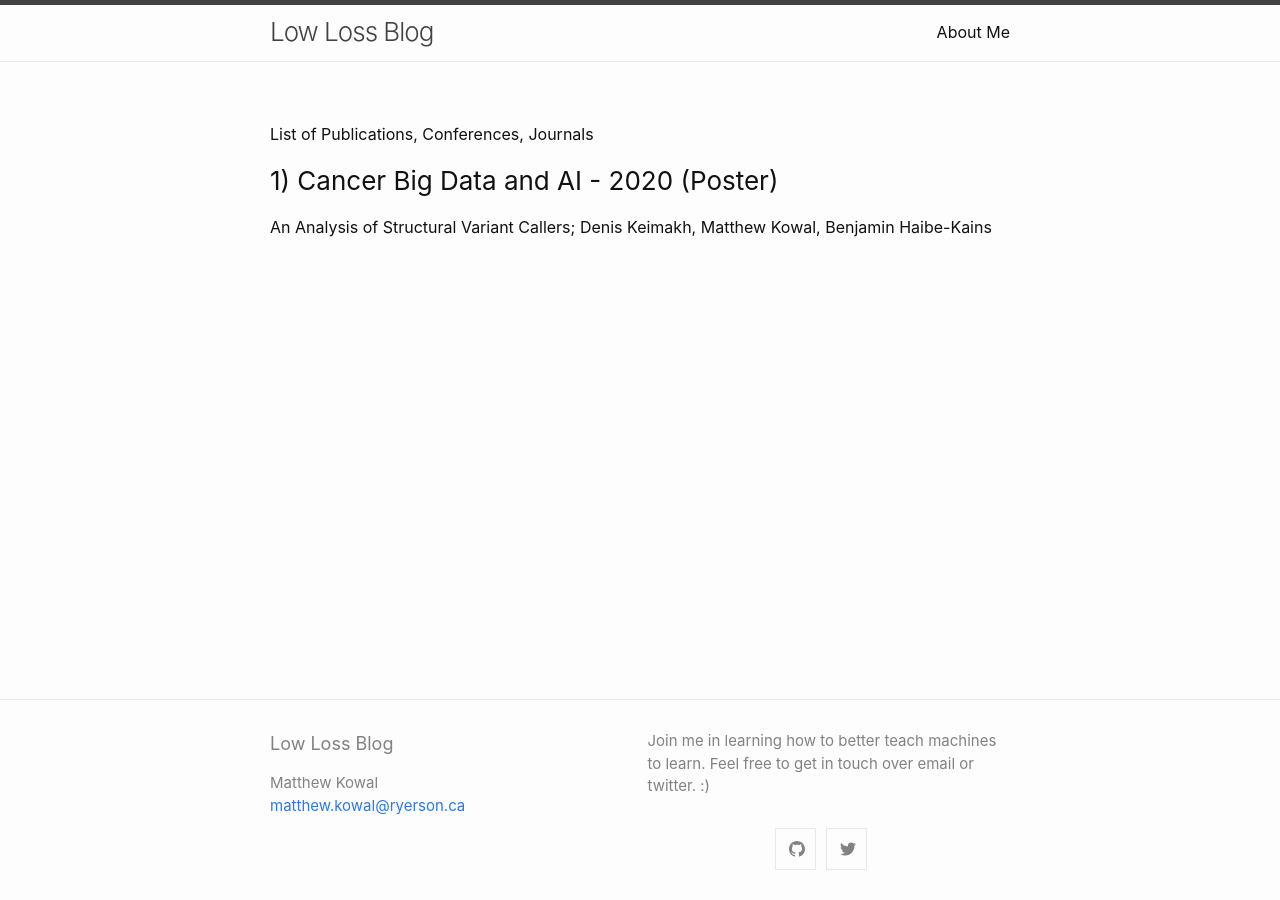
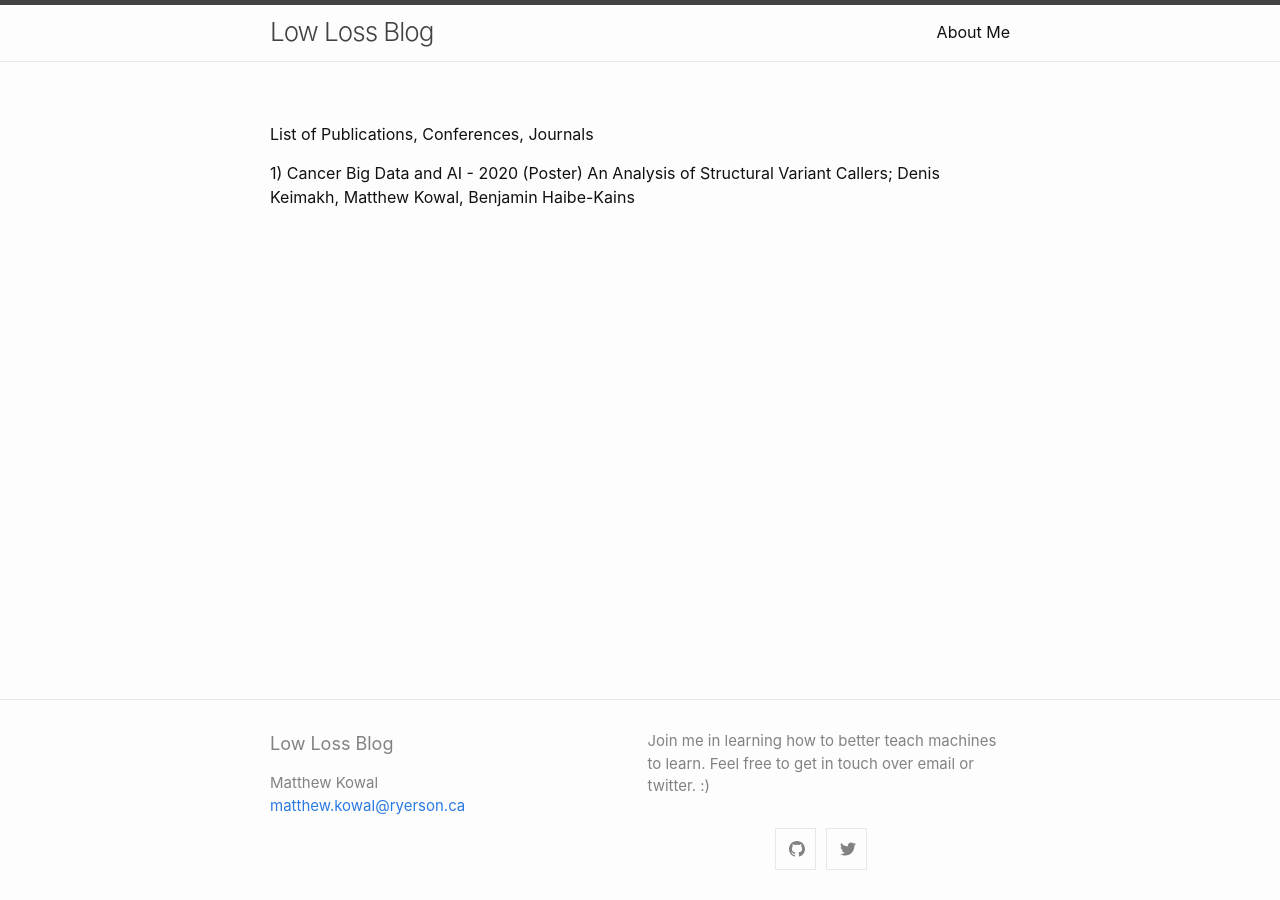
Before and after one commit to MKowal2/MKowal4.github.io, a Jekyll site: the page built from History.markdown, in a window 1280 px wide. Built offline with Jekyll 4.4.1, drawn with Linux system fonts in a browser that asks for light colours; our own code applies the rules of GitHub Pages for plain Markdown files.

```diff
--- a/History.markdown
+++ b/History.markdown
@@ -1,4 +1,4 @@
 List of Publications, Conferences, Journals
 
-### 1) Cancer Big Data and AI - 2020 (Poster)
+1) Cancer Big Data and AI - 2020 (Poster)
 An Analysis of Structural Variant Callers; Denis Keimakh, Matthew Kowal, Benjamin Haibe-Kains
```
